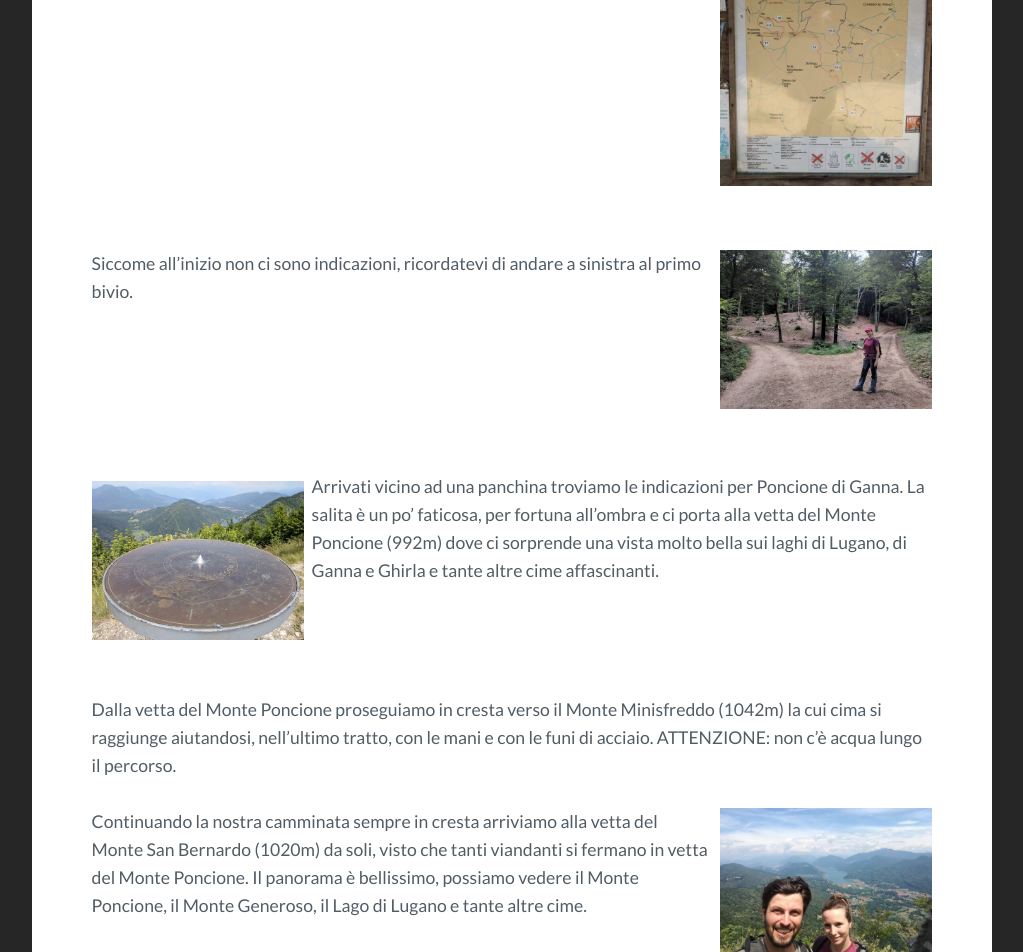
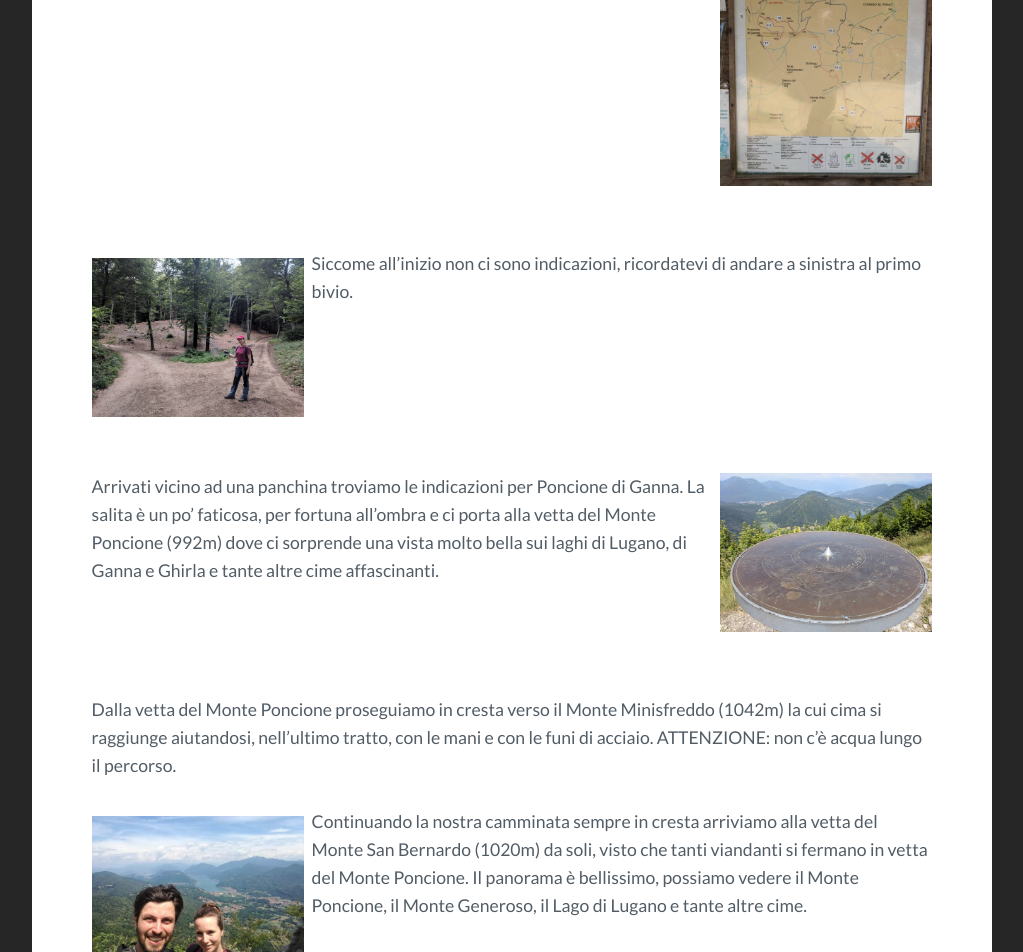
Before and after one commit to RCasatta/mirimonti, a Jekyll site: the page built from _posts/2018-06-24-san-bernardo.md, in a window 1280 px wide. Shown: the part 865-1817 px from the top of the page, without its empty margins (128-1151 px from the left). Built offline with Jekyll 4.4.1, drawn with Linux system fonts in a browser that asks for light colours; comment, search, counter and statistics services are not loaded.

Commit message:
Aggiornamenti posizione foto

```diff
--- a/_posts/2018-06-24-san-bernardo.md
+++ b/_posts/2018-06-24-san-bernardo.md
@@ -17,17 +17,17 @@ Questa gita "fresca" l'abbiamo trovata [qui](https://giteinlombardia.it/escursio
 Raggiungiamo in auto l'Alpe Tedesco e parcheggiamo vicino al cartello con la mappa dei sentieri.
 {% include photo_end.html %}
 
-{% include photo.html content="Primo_bivio.jpg" position="right" %}
+{% include photo.html content="Primo_bivio.jpg" position="left" %}
 Siccome all'inizio non ci sono indicazioni, ricordatevi di andare a sinistra al primo bivio.
 {% include photo_end.html %}
 
-{% include photo.html content="Cima_monte_Poncione.jpg" position="left" %}
+{% include photo.html content="Cima_monte_Poncione.jpg" position="right" %}
 Arrivati vicino ad una panchina troviamo le indicazioni per Poncione di Ganna. La salita è un po' faticosa, per fortuna all'ombra e ci porta alla vetta del Monte Poncione (992m) dove ci sorprende una vista molto bella sui laghi di Lugano, di Ganna e Ghirla e tante altre  cime affascinanti.
 {% include photo_end.html %}
 
 Dalla vetta del Monte Poncione proseguiamo in cresta verso il Monte Minisfreddo (1042m) la cui cima si raggiunge aiutandosi, nell’ultimo tratto, con le mani e con le funi di acciaio. ATTENZIONE: non c'è acqua lungo il percorso.
 
-{% include photo.html content="MiRi_Lago_Lugano.jpg" position="right" %}
+{% include photo.html content="MiRi_Lago_Lugano.jpg" position="left" %}
 Continuando la nostra camminata sempre in cresta arriviamo alla vetta del Monte San Bernardo (1020m) da soli, visto che tanti viandanti si fermano in vetta del Monte Poncione. Il panorama è bellissimo, possiamo vedere il Monte Poncione, il Monte Generoso, il Lago di Lugano e tante altre cime.
 {% include photo_end.html %}
 
```
